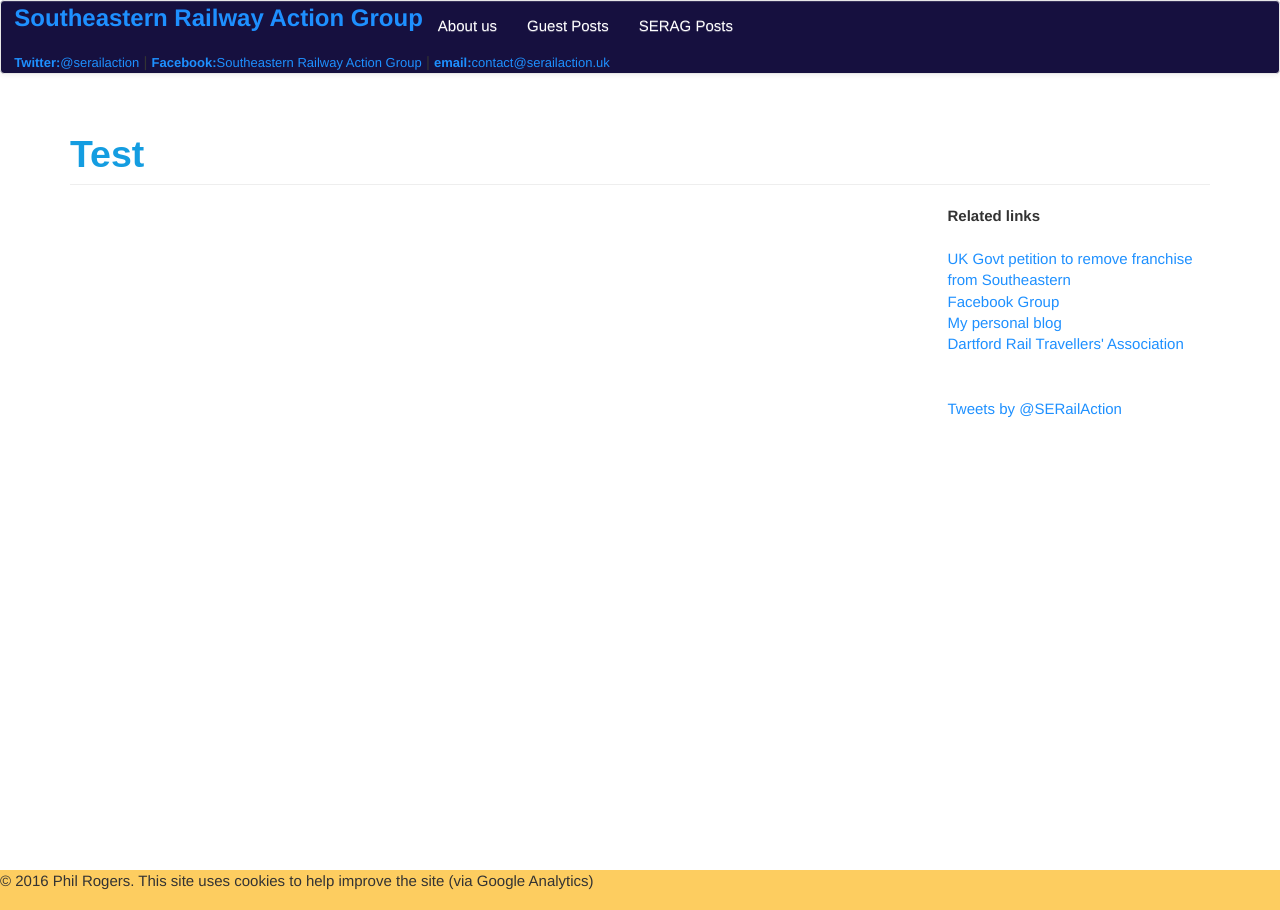
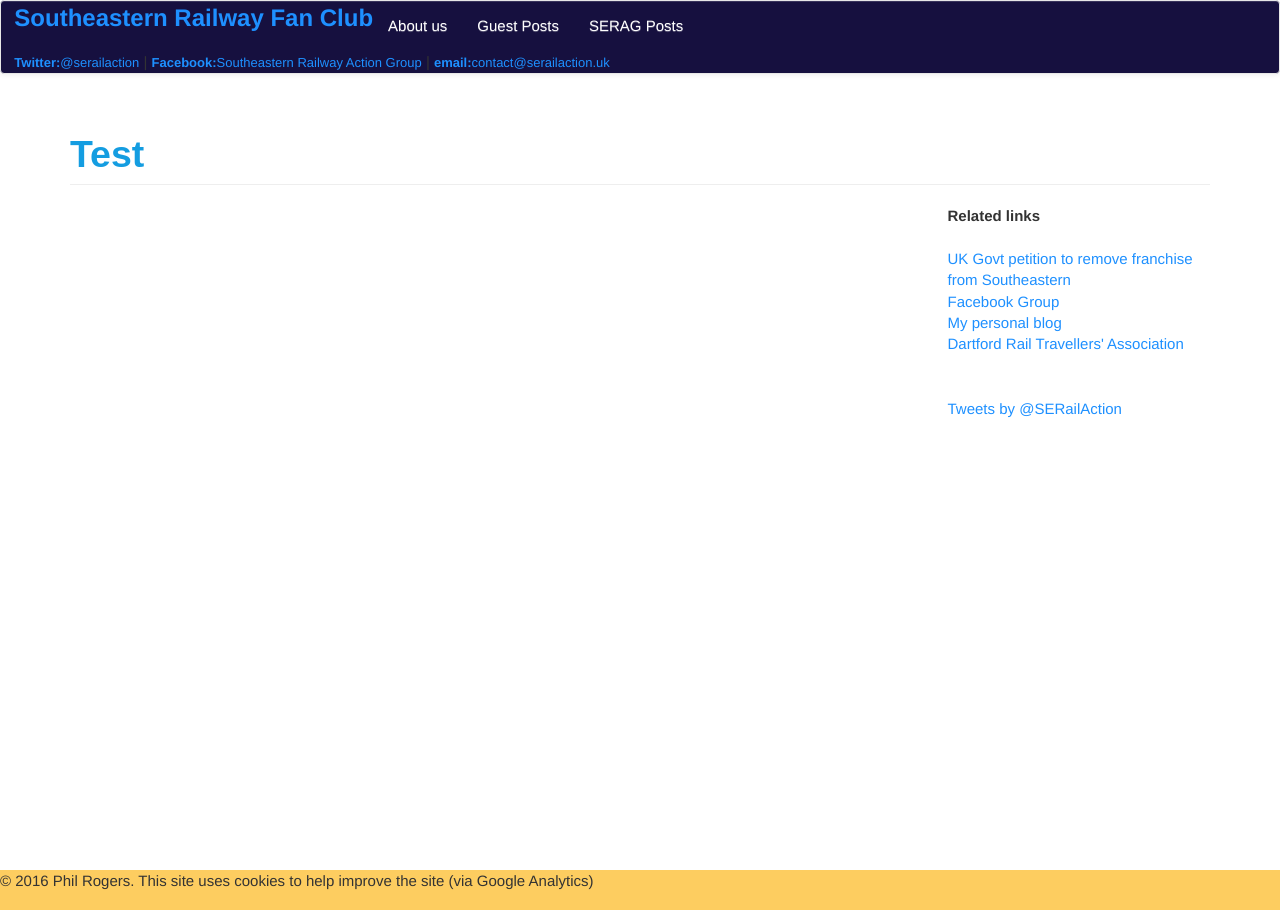
Before and after one commit to serailaction/serailaction.github.io, a Jekyll site: the page built from test.md, in a window 1280 px wide. Built offline with Jekyll 4.4.1, drawn with Linux system fonts in a browser that asks for light colours; nearby versions of some CDN libraries; comment, search, counter and statistics services are not loaded.

Commit message:
fan club

```diff
--- a/_config.yml
+++ b/_config.yml
@@ -22,7 +22,7 @@
 # Themes are encouraged to use these universal variables
 # so be sure to set them if your theme uses them.
 #
-title : Southeastern Railway Action Group
+title : Southeastern Railway Fan Club
 tagline: a better train service
 author :
   name : Phil Rogers
```
